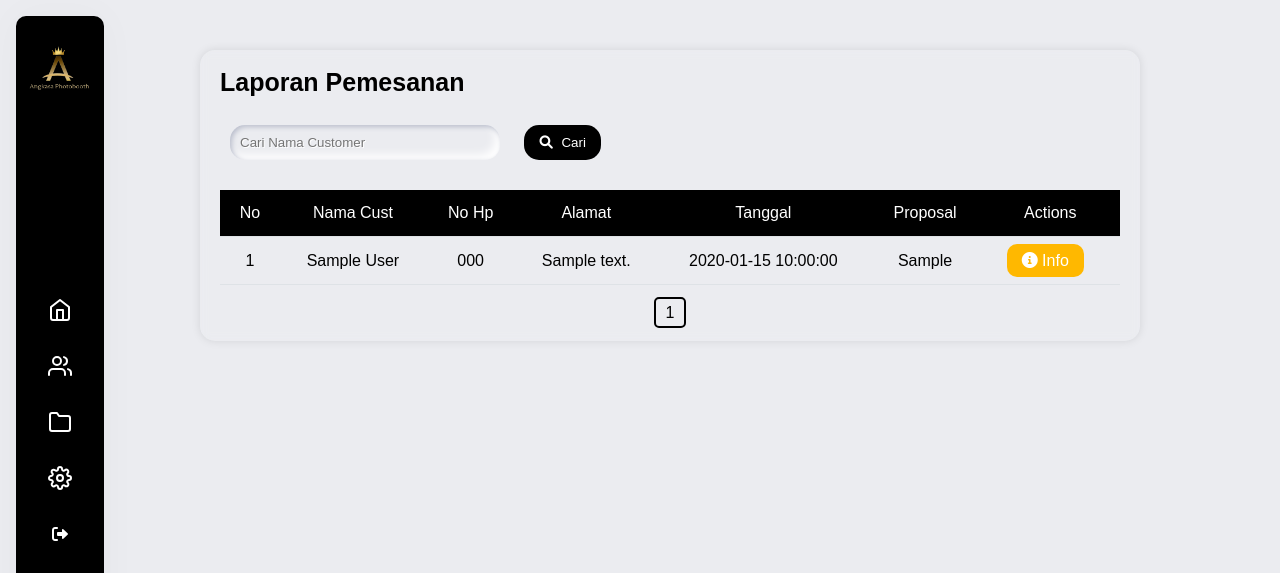
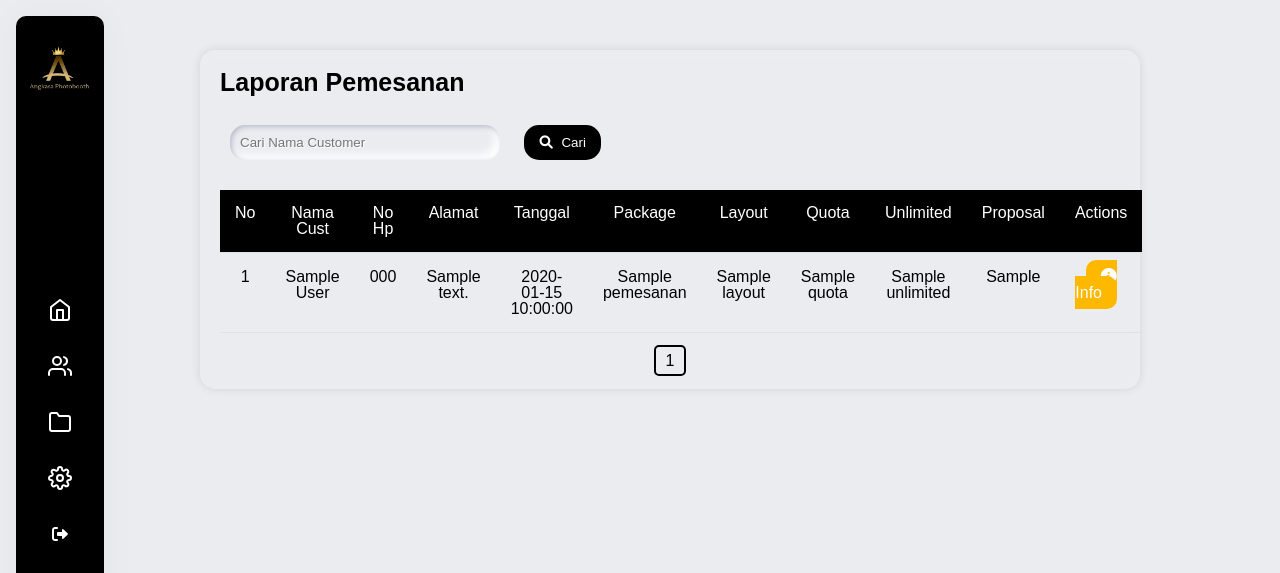
Before and after one commit to ardhikaxx/Angkasa_Website, a PHP site: page /admin/laporan.php in a window 1280 px wide. Shown: the top 573 px of the page. Run offline with PHP 8.4, Linux system fonts and the light colour scheme; the visitor is signed in with stand-in values (Sample User, id 1); tables that the repository leaves empty or names only in its code hold one stand-in row (values such as "Sample post"); some libraries are stand-ins or nearby versions.

Commit message:
penambahan kolom di laporan admin

```diff
--- a/admin/laporan.php
+++ b/admin/laporan.php
@@ -21,6 +21,10 @@ function cari_nama($koneksi, $nama_cari, $start_from, $records_per_page)
         $teleponcustomer = isset($row['no_hp']) ? $row['no_hp'] : '';
         $alamatacara = isset($row['alamat_acara']) ? $row['alamat_acara'] : '';
         $tanggalacara=isset($row['tanggal_acara']) ? $row ['tanggal_acara'] : '';
+        $package=isset($row['nama_package']) ? $row ['nama_package']:'';
+        $layout=isset($row['nama_layout']) ? $row ['nama_layout']:'';
+        $quota=isset($row['nama_quota']) ? $row ['nama_quota']:'';
+        $unlimited=isset ($row['nama_unlimited'])? $row ['nama_unlimited']:'';
         $proposal = isset($row['proposal']) ? $row ['proposal']:'';
         ?>
         <tr>
@@ -38,6 +42,18 @@ function cari_nama($koneksi, $nama_cari, $start_from, $records_per_page)
             </td>
             <td>
                 <?php echo $tanggalacara;?>
+            </td>
+            <td>
+                <?php echo $package;?>
+            </td>
+            <td>
+                <?php echo $layout;?>
+            </td>
+            <td>
+                <?php echo $quota;?>
+            </td>
+            <td>
+                <?php echo $unlimited;?>
             </td>
             <td>
                 <?php echo $proposal;?>
@@ -1837,6 +1853,10 @@ function cari_nama($koneksi, $nama_cari, $start_from, $records_per_page)
                     <th>No Hp</th>
                     <th>Alamat</th>
                     <th>Tanggal</th>
+                    <th>Package</th>
+                    <th>Layout</th>
+                    <th>Quota</th>
+                    <th>Unlimited</th>
                     <th>Proposal</th>
                     <th>Actions</th>
                 </tr>
@@ -1850,7 +1870,7 @@ function cari_nama($koneksi, $nama_cari, $start_from, $records_per_page)
                     $searchquery = $_GET['search'];
                     cari_nama($koneksi, $searchquery, $start_from, $records_per_page);
                 } else {
-                    $query="SELECT pemesanan.id_pemesanan,customer.nama_cust,customer.no_hp,pemesanan.alamat_acara,pemesanan.tanggal_acara,pemesanan.proposal FROM pemesanan JOIN customer ON pemesanan.id_customer=customer.id_customer LIMIT $start_from, $records_per_page";
+                    $query="SELECT pemesanan.id_pemesanan,customer.nama_cust,customer.no_hp,pemesanan.alamat_acara,pemesanan.tanggal_acara,pemesanan.nama_package,detail_pemesanan.id_layout,layout.nama_layout,detail_pemesanan.id_quota,quota.nama_quota,detail_pemesanan.id_unlimited,unlimited.nama_unlimited,pemesanan.proposal FROM pemesanan JOIN customer ON pemesanan.id_customer=customer.id_customer JOIN detail_pemesanan ON pemesanan.id_pemesanan=detail_pemesanan.id_pemesanan JOIN layout ON detail_pemesanan.id_layout=layout.id_layout JOIN quota ON detail_pemesanan.id_quota=quota.id_quota JOIN unlimited ON detail_pemesanan.id_unlimited=unlimited.id_unlimited LIMIT $start_from, $records_per_page";
                     $result = mysqli_query($koneksi, $query);
                     $no = $start_from + 1;
                     while ($row = mysqli_fetch_array($result)) {
@@ -1859,6 +1879,10 @@ function cari_nama($koneksi, $nama_cari, $start_from, $records_per_page)
                         $teleponcustomer = isset($row['no_hp']) ? $row['no_hp'] : '';
                         $alamatacara = isset($row['alamat_acara']) ? $row['alamat_acara'] : '';
                         $tanggalacara=isset($row['tanggal_acara']) ? $row ['tanggal_acara'] : '';
+                        $package=isset($row['nama_package']) ? $row ['nama_package']:'';
+                        $layout=isset($row['nama_layout']) ? $row ['nama_layout']:'';
+                        $quota=isset($row['nama_quota']) ? $row ['nama_quota']:'';
+                        $unlimited=isset($row['nama_unlimited']) ? $row ['nama_unlimited']:'';
                         $proposal=isset($row['proposal']) ? $row ['proposal']:'';
                         ?>
                         <tr>
@@ -1876,6 +1900,18 @@ function cari_nama($koneksi, $nama_cari, $start_from, $records_per_page)
                             </td>
                             <td>
                                 <?php echo $tanggalacara;?>
+                            </td>
+                            <td>
+                                <?php echo $package;?>
+                            </td>
+                            <td>
+                                <?php echo $layout;?>
+                            </td>
+                            <td>
+                                <?php echo $quota;?>
+                            </td>
+                            <td>
+                                <?php echo $unlimited;?>
                             </td>
                             <td>
                                 <?php echo $proposal;?>
```
Also changed, not shown: img/655b03eeae776.png (added), img/655b04dff2355.png (added), img/655b065f07acf.png (added), img/655b07c1aee5a.png (added), img/655b1320b5f0f.png (added), img/655b134c4af1e.png (added), img/655b37ae4f683.png (added), img/655b38598d62d.png (added), img/655b394f576a8.png (added), img/655b39c99dd7f.png (added), img/655b3b31578ad.png (added), img/655b3ee0bc105.png (added), img/655b4e3d82040.png (added), img/655b5ed5015a6.png (added), 2 more files.
